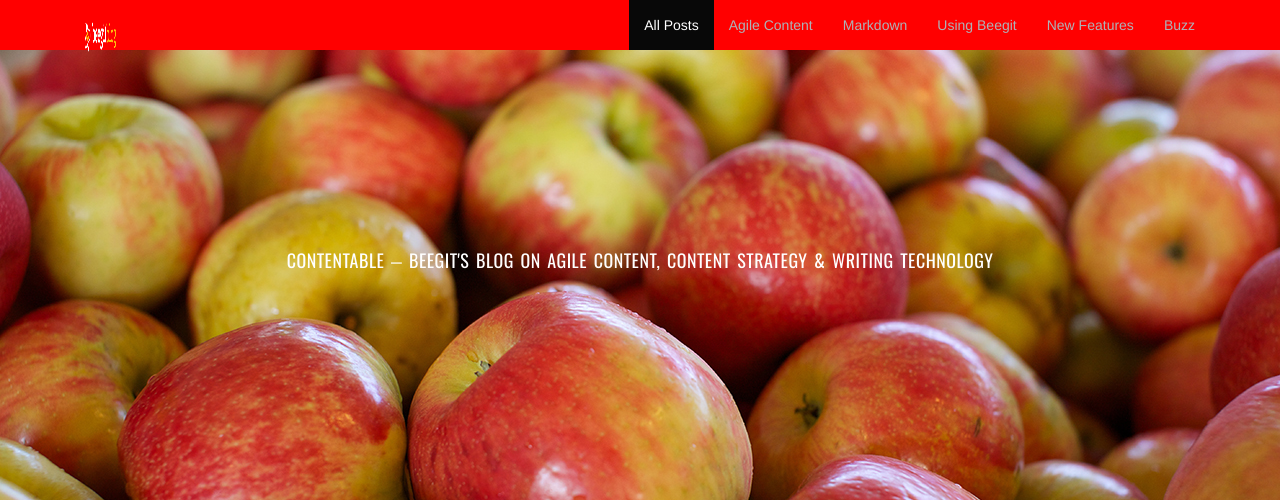
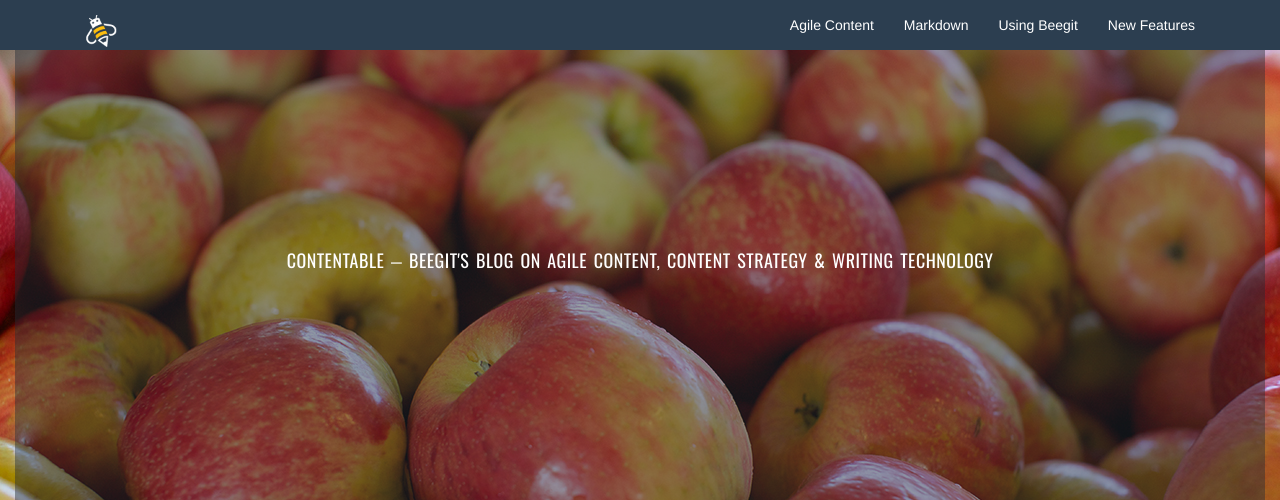
Before and after one commit to sancsoft/beegit.github.io, a Jekyll site: the page built from index.html, in a window 1280 px wide. Shown: the top 500 px of the page. Built offline with Jekyll 4.4.1, drawn with Linux system fonts in a browser that asks for light colours; nearby versions of some CDN libraries; grey boxes are pictures that could not be loaded.

Commit message:
More header/layout refactoring

```diff
--- a/_includes/header.html
+++ b/_includes/header.html
@@ -10,17 +10,17 @@
               <span class="icon-bar"></span>
             </button>
             <a class="navbar-brand" href="/">
-              <img alt="Brand" src="/assets/beegitBlogLogo.png">
+              <img alt="Brand" src="/assets/beegit.png">
             </a>
           </div>
           <div class="navbar-collapse collapse" id="navbar-collapse">
             <ul class="nav navbar-nav navbar-right">
-                <li{% if page.url == '/' %} class="active"{% endif %}><a href="/">All Posts</a></li>
+                <!-- <li{% if page.url == '/' %} class="active"{% endif %}><a href="/">All Posts</a></li> -->
                 <li{% if page.url contains 'agile_content' %} class="active"{% endif %}><a href="/agile_content">Agile Content</a></li>
                 <li{% if page.url contains 'markdown' %} class="active"{% endif %}><a href="/markdown">Markdown</a></li>
                 <li{% if page.url contains 'using_beegit' %} class="active"{% endif %}><a href="/using_beegit">Using Beegit</a></li>
                 <li{% if page.url contains 'new_features' %} class="active"{% endif %}><a href="/new_features">New Features</a></li>
-                <li{% if page.url contains 'buzz' %} class="active"{% endif %}><a href="/buzz">Buzz</a></li>
+                <!-- <li{% if page.url contains 'buzz' %} class="active"{% endif %}><a href="/buzz">Buzz</a></li> -->
             </ul>
           </div>
         </div>
--- a/_layouts/default.html
+++ b/_layouts/default.html
@@ -3,13 +3,15 @@
   {% include head.html %}
     <body>
     {% include header.html %}
-    <div class="container-fluid home-header">
-      <div class="row home-overlay">
+    <div class="container-fluid image-header">
+      <div class="image-header-overlay">
+        <div class="row">
         <div class="container">
           <div class="col-md-12">
             <h1>Contentable <span class="dash">&ndash;</span> Beegit's blog on agile content, content strategy &amp; writing technology</h1>
           </div>
         </div>
+      </div>
       </div>
     </div>
     <div class="container">
--- a/css/main.css
+++ b/css/main.css
@@ -191,22 +191,20 @@ input.sumome-popup-input {
 .site-header img {
   width: 32px;
   height: 32px;
-  margin-top: 5px;
 }
 
 .navbar {
   min-height: 0;
   margin-bottom: 0;
-  background-color: red;
+  background-color: #2c3e50;
 }
 
-/*.navbar-inverse {
-  background-color: transparent;
+.navbar-inverse .navbar-nav>.active>a, .navbar-inverse .navbar-nav>li:hover {
+  background-color: #1a242f;
 }
-*/
 
 .navbar-inverse .navbar-nav>li>a {
-  color: #aeb2b7;
+  color: #fff;
 }
 
 
@@ -257,78 +255,18 @@ input.sumome-popup-input {
   margin-top: -1px;
 }
 
-/* Sidebar Styles */
-/* ----------------------------------------------------------*/
-
-.cat-header {
-  margin-top: 20px;
-}
-
-ul.sidebar {
-  list-style-type: none;
-  margin-top: 20px;
-}
-
-ul.sidebar > .category {
-  font-weight: 500;
-  font-size: 14px;
-  padding-bottom: 6px;
-  padding-top: 20px;
-}
-
-ul.sidebar li {
-  list-style-type: none;
-  line-height: 16px;
-  font-size: 14px;
-  padding: 6px 0;
-}
-
-ul.sidebar li {
-  border-left: 2px solid #fff;
-}
-
-ul.sidebar li > a {
-  padding: 0 0 0 10px;
-  display: list-item;
-}
-
-ul.sidebar li:hover {
-  border-left: 2px solid #fff;
-}
-
-ul.sidebar li.active {
-  border-left: 2px solid #6cb5b8;
-}
-
-ul.sidebar li.active > a {
-  font-weight: 500;
-  color: #333;
-}
-
-.subscribe {
-  padding-left: 12px;
-  color: #999;
-}
-
-.subscribe:hover {
-  text-decoration: underline;
-}
-
-.subscribe .fa {
-  margin-right: 5px;
-}
-
 
 /* Home styles */
 /* ----------------------------------------------------------*/
 
-.home-header {
+
+.image-header {
   background: url('../assets/header-bg.jpg') center center #3d4b5b;
   height: 450px;
   background-size: cover;
 }
 
-.home-header h1 {
+.image-header h1 {
   color: #fff;
   font-size: 18px;
   text-align: center;
@@ -337,15 +275,10 @@ ul.sidebar li.active > a {
   padding-top: 160px;
 }
 
-.home-header-overlay {
-  position: absolute;
-  top: 0;
-  left: 0;
+.image-header-overlay {
   height: 100%;
   width: 100%;
-  background: #252b33;
-  filter: progid:DXImageTransform.Microsoft.Alpha(Opacity=35);
-  opacity: 0.35;
+  background-color: rgba(37, 43, 51, 0.45);
 }
 
 .dash {
```
